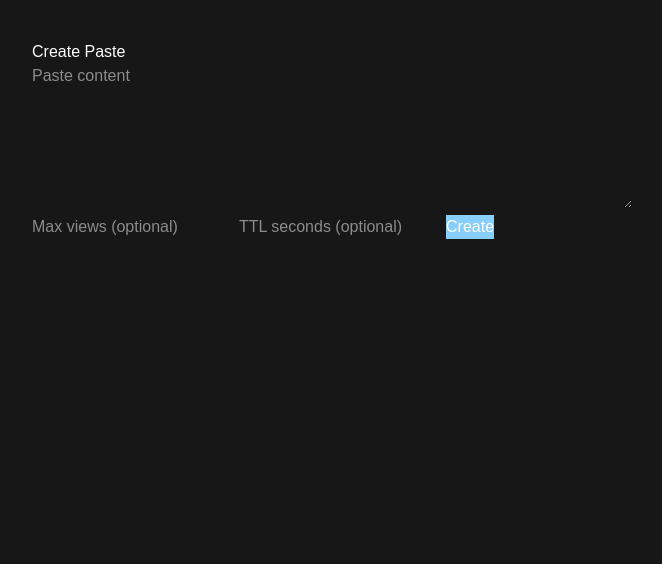
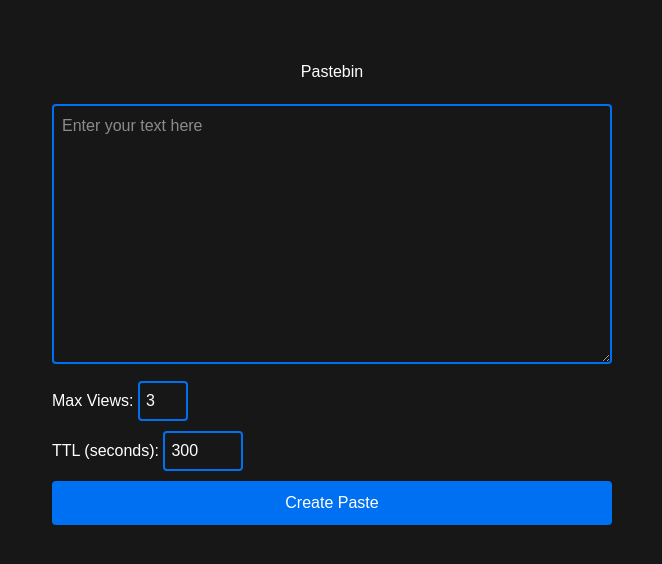
Before and after one commit to sana-mukhtar/pastebin_lite, a Next.js app in the folder pastebin-frontend/: page / in a window 1280 px wide. Shown: the top 564 px of the page, without its empty margins (308-970 px from the left). Built offline with nearby package versions, Linux system fonts and the light colour scheme.

Commit message:
show error

```diff
--- a/pastebin-frontend/app/page.tsx
+++ b/pastebin-frontend/app/page.tsx
@@ -4,63 +4,72 @@
 
 export default function Home() {
   const [content, setContent] = useState("");
-  const [maxViews, setMaxViews] = useState("");
-  const [ttl, setTtl] = useState("");
-  const [url, setUrl] = useState("");
+  const [maxViews, setMaxViews] = useState(3);
+  const [ttlSeconds, setTtlSeconds] = useState(300); // default 5 minutes
+  const [pasteURL, setPasteURL] = useState("");
+  const [error, setError] = useState("");
 
   const createPaste = async () => {
-    const body: any = { content };
-    if (maxViews) body.max_views = Number(maxViews);
-    if (ttl) body.ttl_seconds = Number(ttl);
+    setError("");       // clear previous error
+    setPasteURL("");    // clear previous URL
 
+    if (!content) {
+      setError("Content cannot be empty.");
+      return;
+    }
+
+    try {
       const res = await fetch("http://localhost:8080/api/pastes", {
         method: "POST",
         headers: { "Content-Type": "application/json" },
-      body: JSON.stringify(body),
+        body: JSON.stringify({ content, max_views: maxViews, ttl_seconds: ttlSeconds }),
       });
 
       if (!res.ok) {
-      alert("Failed to create paste");
-      return;
+        const errData = await res.json();
+        throw new Error(errData.error || "Failed to create paste");
       }
 
       const data = await res.json();
-    setUrl(data.url);
+      setPasteURL(data.url);
+    } catch (err: any) {
+      setError(err.message);
+    }
   };
 
+  const inputStyle = { width: "100%", padding: 8, marginBottom: 10, border: "2px solid #0070f3", borderRadius: 4 };
+  const smallInputStyle = { width: 80, padding: 6, border: "2px solid #0070f3", borderRadius: 4 };
+
   return (
-    <div style={{ maxWidth: 600, margin: "40px auto" }}>
-      <h2>Create Paste</h2>
-
+    <div style={{ padding: 20, fontFamily: "sans-serif", maxWidth: 600, margin: "40px auto" }}>
+      <h1 style={{ textAlign: "center", marginBottom: 20 }}>Pastebin</h1>
+      {error && <p style={{ color: "red", textAlign: "center" }}>{error}</p>}
       <textarea
-        rows={6}
         value={content}
         onChange={(e) => setContent(e.target.value)}
-        placeholder="Paste content"
-        style={{ width: "100%" }}
+        rows={10}
+        style={inputStyle}
+        placeholder="Enter your text here"
       />
+      <div style={{ marginBottom: 10 }}>
+        Max Views:{" "}
+        <input type="number" value={maxViews} min={1} onChange={(e) => setMaxViews(Number(e.target.value))} style={{ ...smallInputStyle, width: 50 }} />
+      </div>
+      <div style={{ marginBottom: 10 }}>
+        TTL (seconds):{" "}
+        <input type="number" value={ttlSeconds} min={1} onChange={(e) => setTtlSeconds(Number(e.target.value))} style={smallInputStyle} />
+      </div>
+      <button onClick={createPaste} style={{ width: "100%", padding: 10, background: "#0070f3", color: "#fff", border: "none", borderRadius: 4 }}>
+        Create Paste
+      </button>
 
-      <input
-        placeholder="Max views (optional)"
-        value={maxViews}
-        onChange={(e) => setMaxViews(e.target.value)}
-        style={{ border: "1", borderColor: "blue" }}
-      />
-
-      <input
-        placeholder="TTL seconds (optional)"
-        value={ttl}
-        onChange={(e) => setTtl(e.target.value)}
-        style={{ border: "5px", borderColor: "blue" }}
-
-      />
-
-      <button onClick={createPaste} style={{ backgroundColor: "lightskyblue" }}>Create</button>
-
-      {url && (
-        <p>
-          Share: <a href={url}>{url}</a>
-        </p>
+      {pasteURL && (
+        <div style={{ marginTop: 20, textAlign: "center" }}>
+          <p style={{ color: "green" }}>Paste created!</p>
+          <a href={pasteURL} target="_blank" rel="noreferrer" style={{ color: "#0070f3" }}>
+            {pasteURL}
+          </a>
+        </div>
       )}
     </div>
   );
```
Lines whose indentation alone changed are shown as unchanged.
